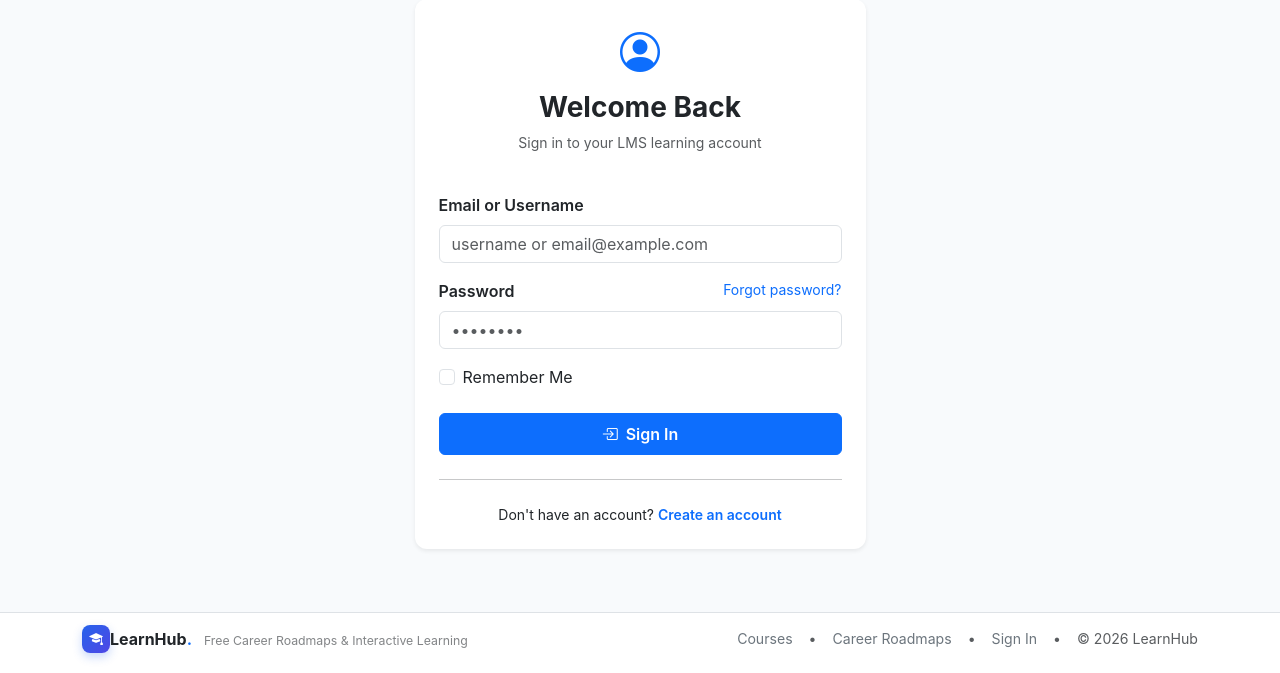
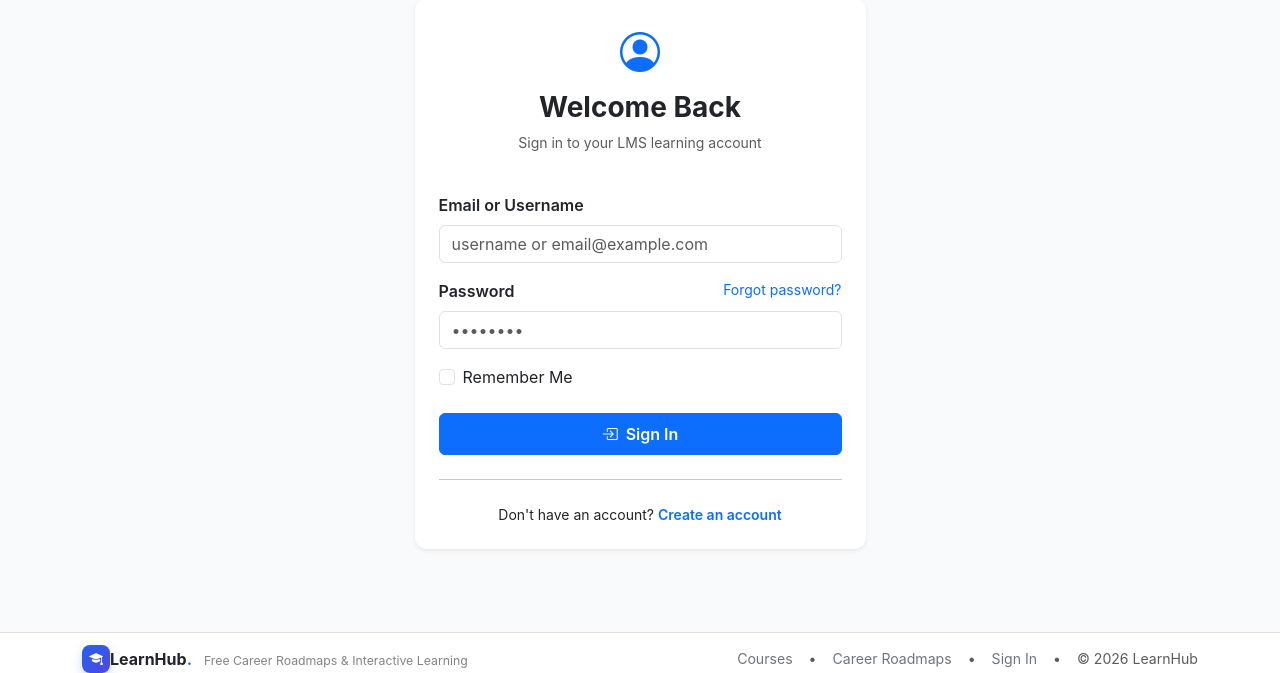
Before and after one commit to zeeshanrana707/learnhub-lms, a Flask app: a page that uses app/templates/base.html in a window 1280 px wide. Shown: the part 127-800 px from the top of the page. Run offline with Flask 3, Linux system fonts and the light colour scheme.

Commit message:
Remove lower padding of footer

```diff
--- a/app/static/css/custom.css
+++ b/app/static/css/custom.css
@@ -1585,8 +1585,8 @@ main {
 
 /* Standard Footer Styling */
 .footer-standard {
-  min-height: 60px;
-  padding: 12px 14px 20px 14px !important;
+  min-height: auto !important;
+  padding: 12px 14px 0px 14px !important;
   display: flex;
   align-items: center;
   transition: background-color 0.2s ease, border-color 0.2s ease;
```
Also changed, not shown: instance/lms.db.
